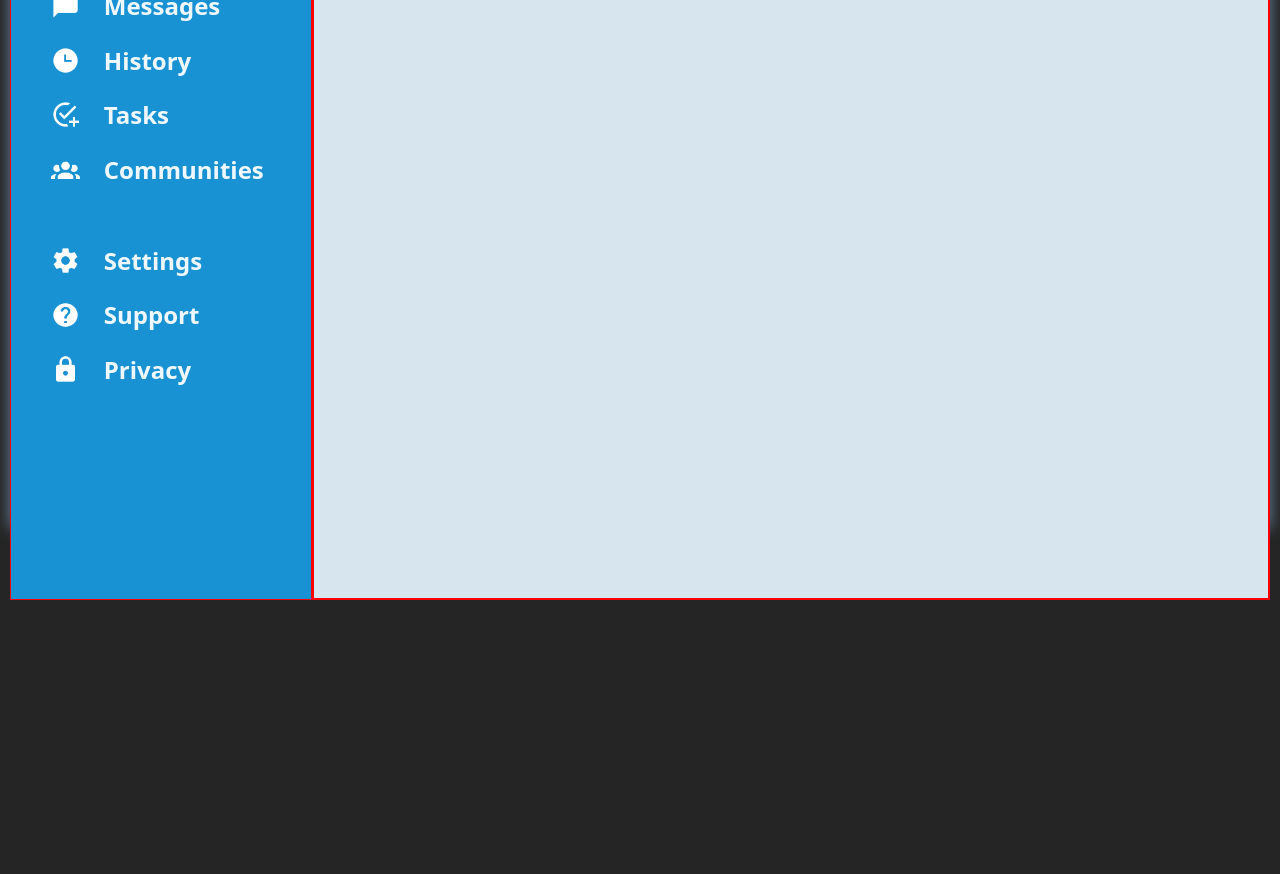
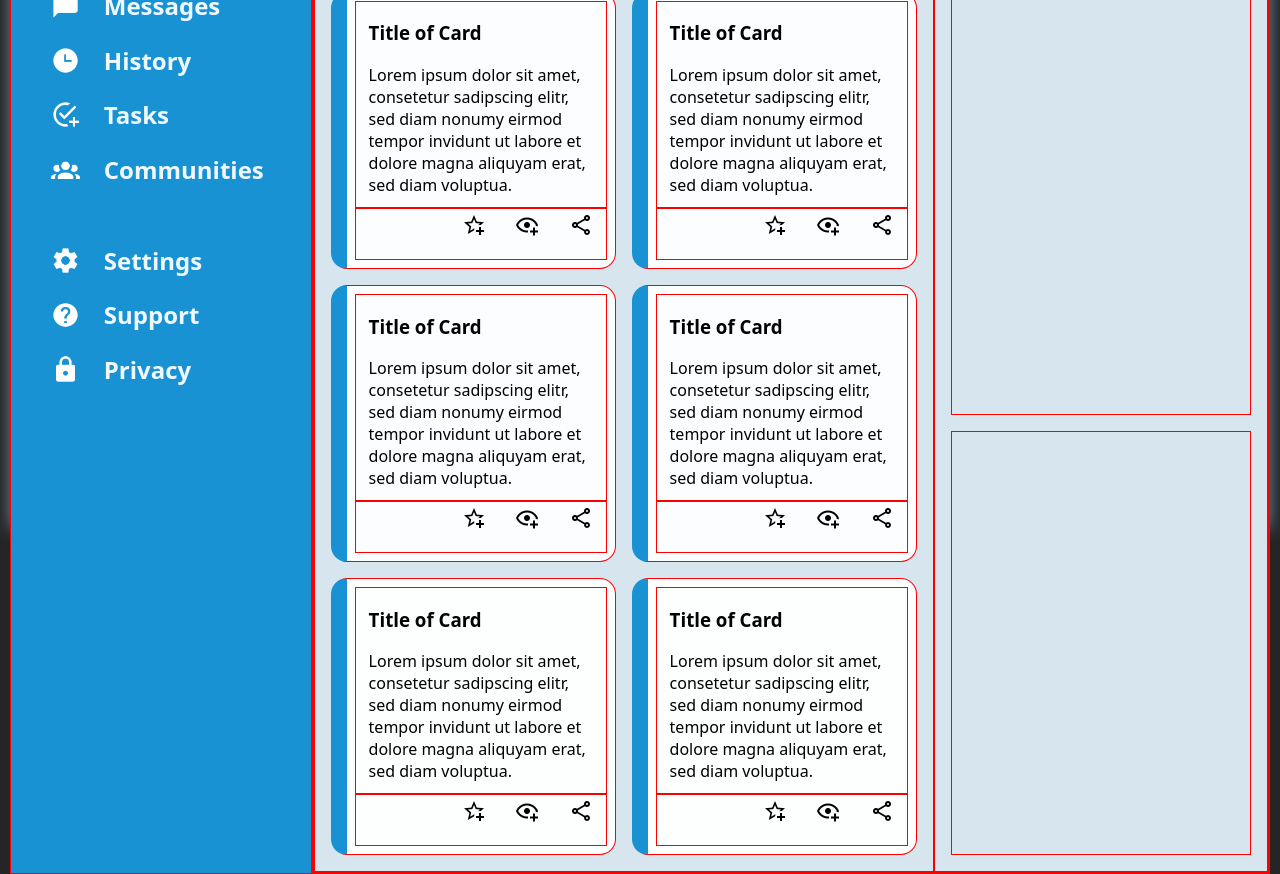
Before and after one commit to JackGraymer/Admin-Dashboard, a plain HTML site: page index.html in a window 1280 px wide. Shown: the part 262-1136 px from the top of the page. Before the commit the page ends 862 px from the top, so only its background shows below. Drawn offline with Linux system fonts and the light colour scheme.

Commit message:
Main cards added, styled and put dummy content on them. Links with icons are placed

```diff
--- a/index.html
+++ b/index.html
@@ -57,7 +57,71 @@
             </div>
         </div>
         <div class="main">
-            <h1>Main</h1>
+            <div class="projects">
+                <div class="card">
+                    <div class="cardText">
+                        <h3>Title of Card</h3>
+                        <p>Lorem ipsum dolor sit amet, consetetur sadipscing elitr, sed diam nonumy eirmod tempor invidunt ut labore et dolore magna aliquyam erat, sed diam voluptua. </p>
+                    </div>
+                    <div class="cardIcons">
+                        <a href="./index.html"><img src="./img/star-plus-outline.png" alt="favourite"></a> <a href="./index.html"> <img src="./img/eye-plus-outline.png" alt="seen"></a> <a href="./index.html"> <img src="./img/share-variant-outline.png" alt="share"></a>
+                    </div>
+                </div>
+                <div class="card">
+                    <div class="cardText">
+                        <h3>Title of Card</h4>
+                        <p>Lorem ipsum dolor sit amet, consetetur sadipscing elitr, sed diam nonumy eirmod tempor invidunt ut labore et dolore magna aliquyam erat, sed diam voluptua. </p>
+                    </div>
+                    <div class="cardIcons">
+                        <a href="./index.html"><img src="./img/star-plus-outline.png" alt="favourite"></a> <a href="./index.html"> <img src="./img/eye-plus-outline.png" alt="seen"></a> <a href="./index.html"> <img src="./img/share-variant-outline.png" alt="share"></a>
+                    </div>
+                </div>
+                <div class="card">
+                    <div class="cardText">
+                        <h3>Title of Card</h3>
+                        <p>Lorem ipsum dolor sit amet, consetetur sadipscing elitr, sed diam nonumy eirmod tempor invidunt ut labore et dolore magna aliquyam erat, sed diam voluptua. </p>
+                    </div>
+                    <div class="cardIcons">
+                        <a href="./index.html"><img src="./img/star-plus-outline.png" alt="favourite"></a> <a href="./index.html"> <img src="./img/eye-plus-outline.png" alt="seen"></a> <a href="./index.html"> <img src="./img/share-variant-outline.png" alt="share"></a>
+                    </div>
+                </div>
+                <div class="card">
+                    <div class="cardText">
+                        <h3>Title of Card</h3>
+                        <p>Lorem ipsum dolor sit amet, consetetur sadipscing elitr, sed diam nonumy eirmod tempor invidunt ut labore et dolore magna aliquyam erat, sed diam voluptua. </p>
+                    </div>
+                    <div class="cardIcons">
+                        <a href="./index.html"><img src="./img/star-plus-outline.png" alt="favourite"></a> <a href="./index.html"> <img src="./img/eye-plus-outline.png" alt="seen"></a> <a href="./index.html"> <img src="./img/share-variant-outline.png" alt="share"></a>
+                    </div>
+                </div>
+                <div class="card">
+                    <div class="cardText">
+                        <h3>Title of Card</h3>
+                        <p>Lorem ipsum dolor sit amet, consetetur sadipscing elitr, sed diam nonumy eirmod tempor invidunt ut labore et dolore magna aliquyam erat, sed diam voluptua. </p>
+                    </div>
+                    <div class="cardIcons">
+                        <a href="./index.html"><img src="./img/star-plus-outline.png" alt="favourite"></a> <a href="./index.html"> <img src="./img/eye-plus-outline.png" alt="seen"></a> <a href="./index.html"> <img src="./img/share-variant-outline.png" alt="share"></a>
+                    </div>
+                </div>
+                <div class="card">
+                    <div class="cardText">
+                        <h3>Title of Card</h3>
+                        <p>Lorem ipsum dolor sit amet, consetetur sadipscing elitr, sed diam nonumy eirmod tempor invidunt ut labore et dolore magna aliquyam erat, sed diam voluptua. </p>
+                    </div>
+                    <div class="cardIcons">
+                        <a href="./index.html"><img src="./img/star-plus-outline.png" alt="favourite"></a> <a href="./index.html"> <img src="./img/eye-plus-outline.png" alt="seen"></a> <a href="./index.html"> <img src="./img/share-variant-outline.png" alt="share"></a>
+                    </div>
+                </div>
+
+            </div>
+            <div class="right">
+                <div class="announcements">
+
+                </div>
+                <div class="trending">
+
+                </div>
+            </div>
         </div>
     </div>
 </body>
--- a/styles.css
+++ b/styles.css
@@ -158,6 +158,7 @@ grid-template-rows: 1fr 1fr;
 .user-greet{
     display: grid;
     grid-template-columns: 2fr 7fr;
+    align-self: center;
 }
 
 .greeting{
@@ -207,5 +208,58 @@ grid-template-rows: 1fr 1fr;
 }
 
 .main{
-background-color: rgb(215, 229, 238);
+    background-color: rgb(215, 229, 238);
+    display: grid;
+    grid-template-columns: 3fr 1fr;
 }
+
+.projects{
+    display: grid;
+    grid-template-columns: 1fr 1fr;
+    padding: 1em;
+    gap: 1em;
+}
+
+.card{
+    display: grid;
+    background-color: rgba(255, 255, 255, 0.932);
+    grid-template-rows: 1fr 20%;
+    border-left: 1em solid rgb(25, 146, 212);
+    border-radius: 1em;
+    padding: 0.5em;
+    overflow: hidden;
+}
+
+.cardText{
+    padding: 5%;
+    padding-top: 0;
+    padding-left: 5%;
+    overflow: scroll;
+}
+
+.cardIcons{
+    display: grid;
+    grid-template-rows: 1fr;
+    grid-template-columns: 15% 15% 15%;
+    justify-content: end;
+    gap: 1em;
+}
+
+.cardIcons>a{
+    width: 2em;
+    height: 2em;
+    margin: 0;
+}
+
+.cardIcons>a>img{
+    width: 1.5em;
+    padding: 0;
+}
+
+.right{
+    min-width: 300px;
+    display: grid;
+    grid-template-rows: 1fr 1fr;
+    padding: 1em;
+    gap: 1em;
+}
```
